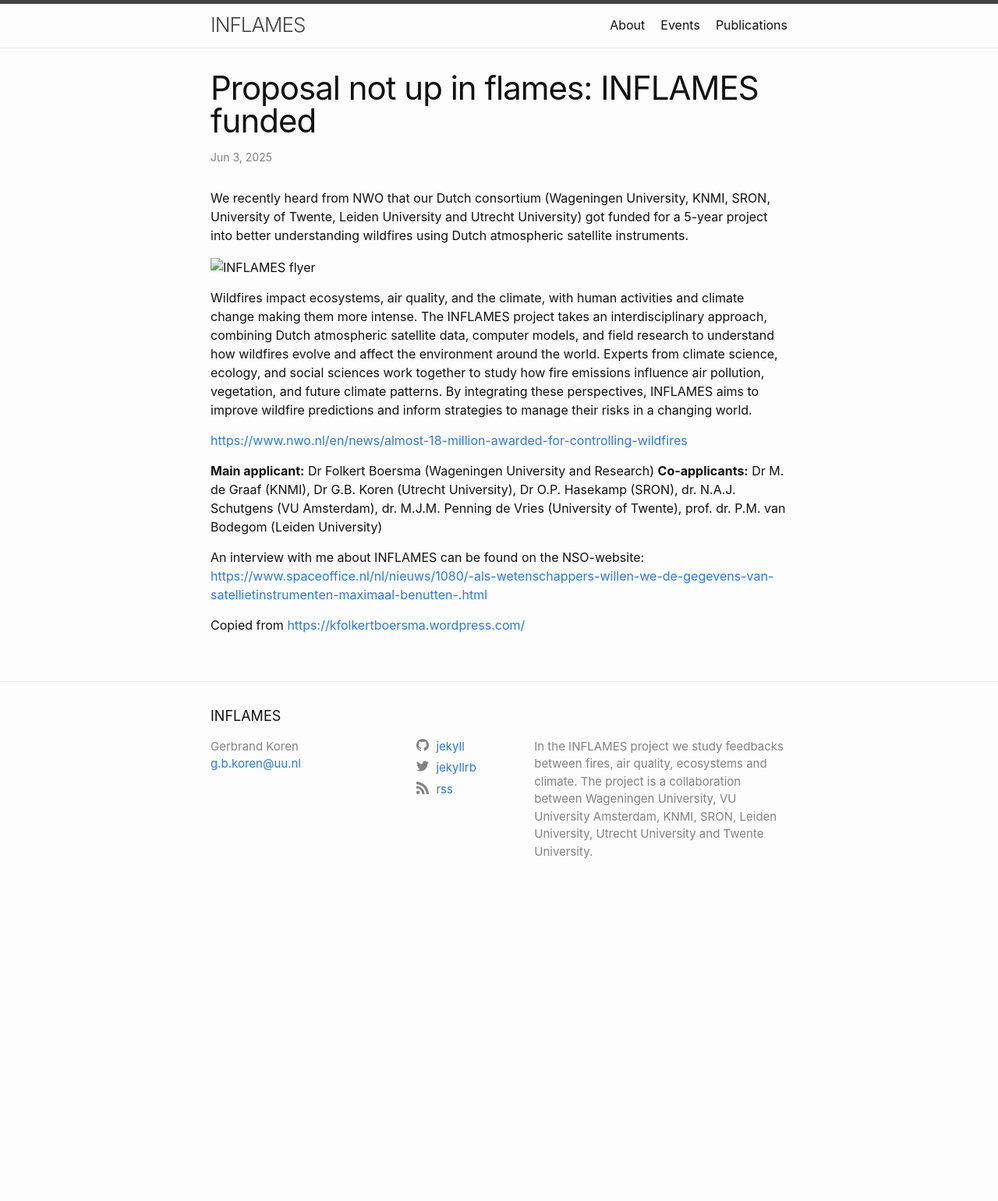
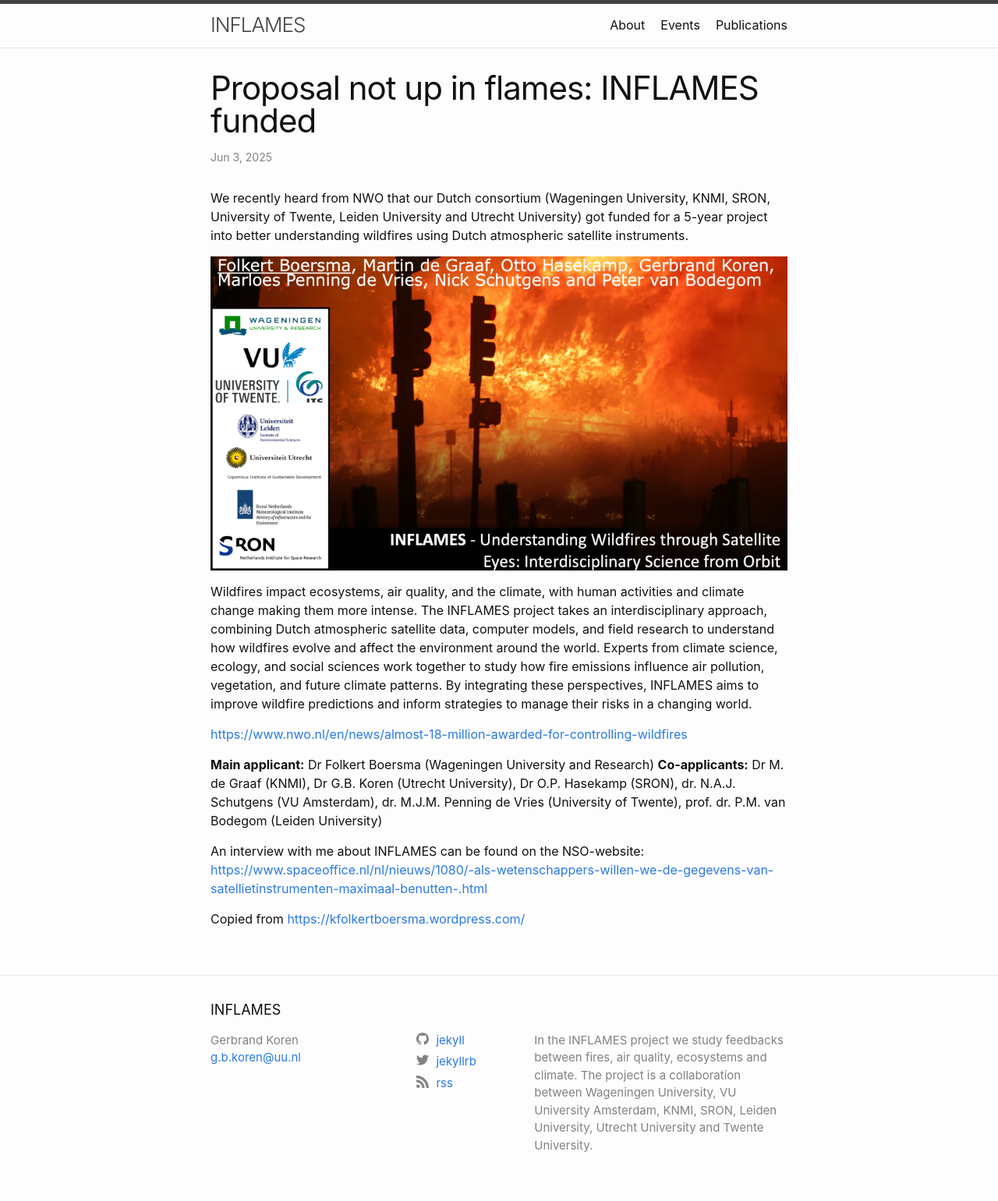
Before and after one commit to inflames-project/inflames-project.github.io, a Jekyll site: the page built from _posts/2025-06-03-inflames-funded.md, in a window 1280 px wide. Shown: the whole page at 78% size. Built offline with Jekyll 4.4.1, drawn with Linux system fonts in a browser that asks for light colours; before the commit the page ends 1164 px from its top, so only the background shows below that.

Commit message:
Update 2025-06-03-inflames-funded.md

```diff
--- a/_posts/2025-06-03-inflames-funded.md
+++ b/_posts/2025-06-03-inflames-funded.md
@@ -6,7 +6,7 @@ categories: news
 
 We recently heard from NWO that our Dutch consortium (Wageningen University, KNMI, SRON, University of Twente, Leiden University and Utrecht University) got funded for a 5-year project into better understanding wildfires using Dutch atmospheric satellite instruments.
 
-![INFLAMES flyer](schermc2adafbeelding-2025-06-03-om-16.07.48-1.webp "INFLAMES flyer")
+![INFLAMES flyer](https://github.com/inflames-project/inflames-project.github.io/blob/main/_posts/schermc2adafbeelding-2025-06-03-om-16.07.48-1.webp "INFLAMES flyer")
 
 Wildfires impact ecosystems, air quality, and the climate, with human activities and climate change making them more intense. The INFLAMES project takes an interdisciplinary approach, combining Dutch atmospheric satellite data, computer models, and field research to understand how wildfires evolve and affect the environment around the world. Experts from climate science, ecology, and social sciences work together to study how fire emissions influence air pollution, vegetation, and future climate patterns. By integrating these perspectives, INFLAMES aims to improve wildfire predictions and inform strategies to manage their risks in a changing world.
 
```
